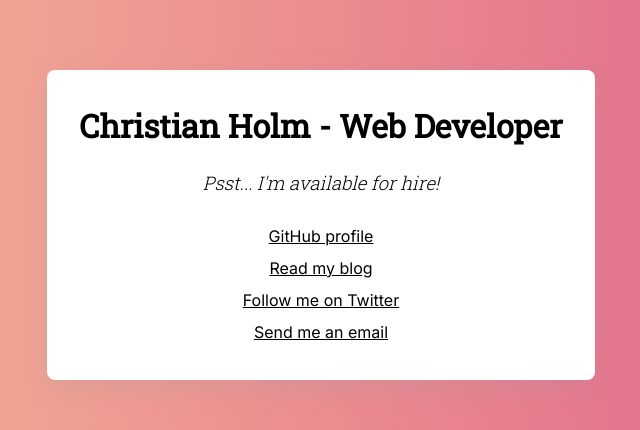
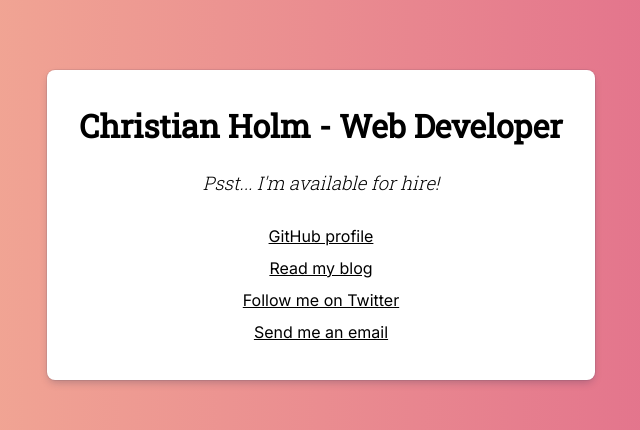
Before and after one commit to Madmanden/christianholmdev, a plain HTML site: page index.html in a window 1280 px wide. Shown: the part 175-605 px from the top of the page, 319-959 px from the left. Drawn offline with Linux system fonts and the light colour scheme.

Commit message:
update box-shadow on .main

```diff
--- a/style.css
+++ b/style.css
@@ -5,7 +5,7 @@
 }
 
 :root {
-  --shadow: rgba(0, 0, 0, 0.2);
+  --shadow: rgba(0, 0, 0, 0.9);
 }
 
 h1,
@@ -70,7 +70,8 @@ a {
     width: unset;
     height: unset;
     padding: 1rem 2rem;
-    box-shadow: rgba(149, 157, 165, 0.2) 0px 8px 24px;
+    box-shadow: rgba(9, 30, 66, 0.25) 0px 4px 8px -2px,
+      rgba(9, 30, 66, 0.08) 0px 0px 0px 1px;
     border-radius: 8px;
   }
 }
```
